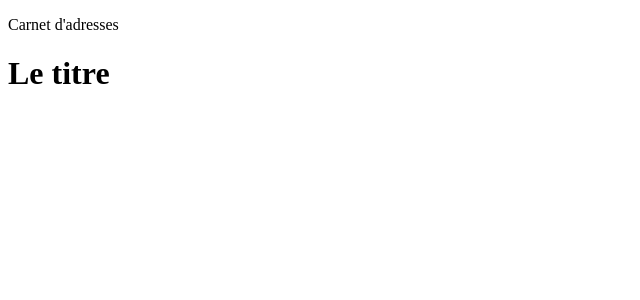
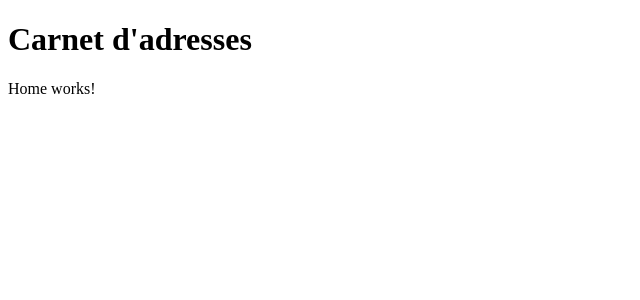
Before and after one commit to dacodemaniak/ng11-address, an Angular app: page / in a window 1280 px wide. Shown: the top 300 px of the page, without its empty margins (0-640 px from the left). Built offline with nearby package versions, Linux system fonts and the light colour scheme.

Commit message:
Preparing child component

```diff
--- a/src/app/app.component.html
+++ b/src/app/app.component.html
@@ -1,7 +1,4 @@
 <div id="app-cmp-main-div">
-  <p id="app-cmp-main-title">
-    {{ title }}
-  </p>
-
+    <h1>{{ title }}</h1>
   <app-home></app-home>
 </div>
--- a/src/app/pages/home/home.component.html
+++ b/src/app/pages/home/home.component.html
@@ -1 +1 @@
-<h1>Le titre</h1>
+<p>Home works!</p>
```
